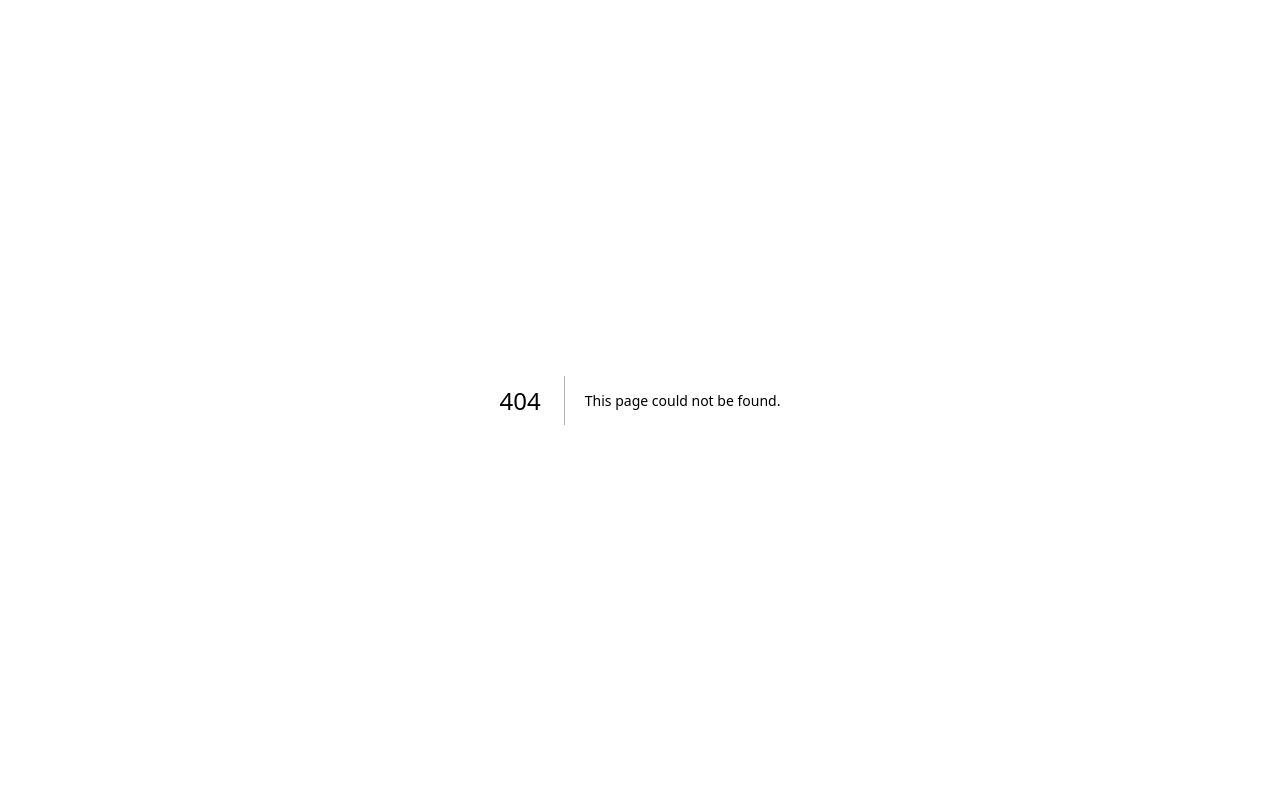
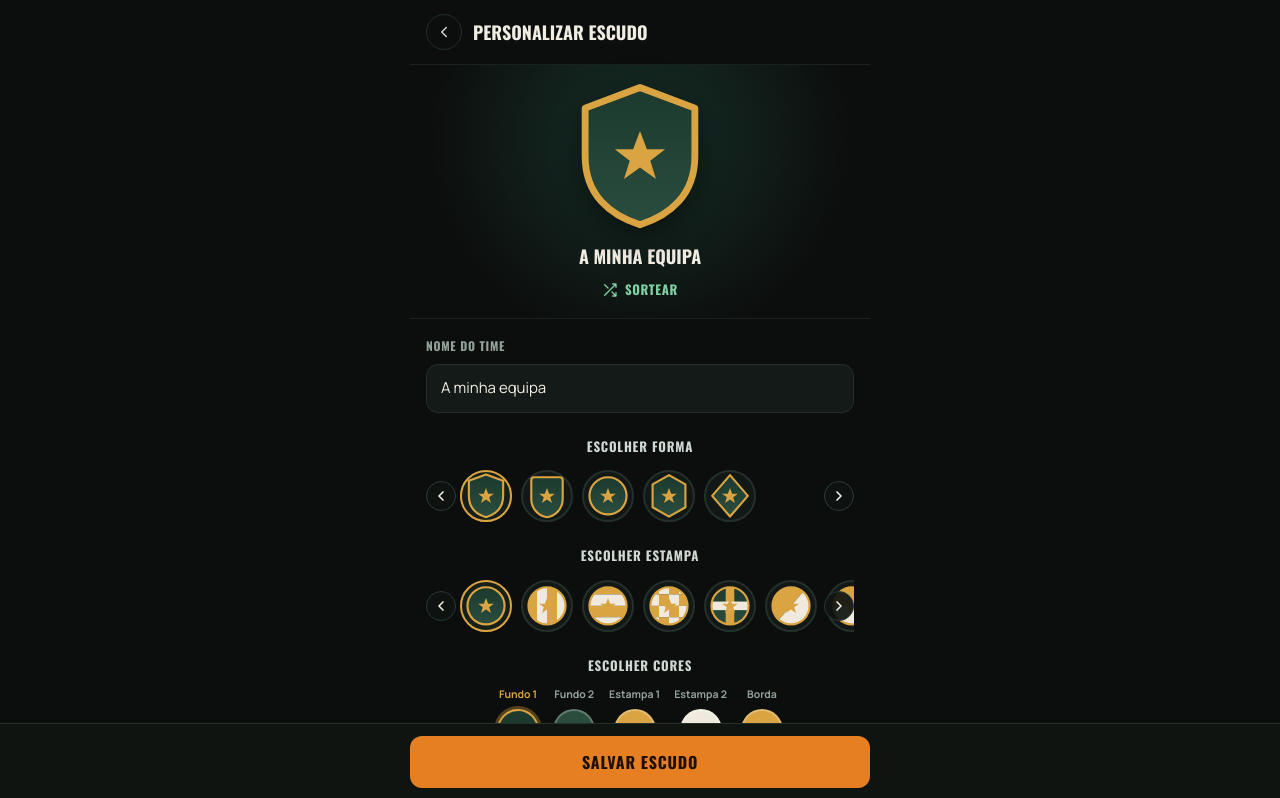
Before and after one commit to KainanPires/ippon-league, a Next.js app: page /escudo in a window 1280 px wide. Before the commit this address had no page. Shown: the top 798 px of the page. Built offline with nearby package versions, Linux system fonts and the light colour scheme.

Commit message:
Add EscudoEditor component for shield customization

```diff
--- /dev/null
+++ b/app/escudo/page.tsx
@@ -0,0 +1,153 @@
+"use client";
+
+import { useState, useEffect, useRef } from "react";
+import { Escudo, SymbolGlyph, loadIdentity, saveIdentity, SHAPES, PATTERNS, SYMBOLS, COLORS, type Identity, type ShapeId, type PatternId, type SymbolId } from "@/components/Escudo";
+
+const FD = "var(--font-geist-mono), system-ui, sans-serif";
+const FB = "var(--font-geist-sans), system-ui, sans-serif";
+const GOLD = "#d9a441";
+const ORANGE = "#e67e22";
+
+type Slot = "bg1" | "bg2" | "stamp1" | "stamp2" | "border";
+const SLOTS: { id: Slot; label: string }[] = [
+  { id: "bg1", label: "Fundo 1" },
+  { id: "bg2", label: "Fundo 2" },
+  { id: "stamp1", label: "Estampa 1" },
+  { id: "stamp2", label: "Estampa 2" },
+  { id: "border", label: "Borda" },
+];
+
+export default function EscudoEditor() {
+  const [id, setId] = useState<Identity | null>(null);
+  const [slot, setSlot] = useState<Slot>("bg1");
+
+  useEffect(() => { setId(loadIdentity()); }, []);
+  if (!id) return <main style={{ minHeight: "100vh", background: "#0c0e0d" }} />;
+
+  function set<K extends keyof Identity>(key: K, value: Identity[K]) {
+    setId((prev) => (prev ? { ...prev, [key]: value } : prev));
+  }
+  function rnd<T>(a: T[]): T { return a[Math.floor(Math.random() * a.length)]; }
+  function sortear() {
+    setId((p) => p ? { ...p, shape: rnd(SHAPES), pattern: rnd(PATTERNS).id, symbol: rnd(SYMBOLS).id, bg1: rnd(COLORS), bg2: rnd(COLORS), stamp1: rnd(COLORS), stamp2: rnd(COLORS), border: rnd(COLORS) } : p);
+  }
+  function guardar() {
+    saveIdentity({ ...id!, name: id!.name.trim() || "A minha equipa" });
+    window.location.href = "/inicio";
+  }
+
+  return (
+    <main style={{ minHeight: "100vh", background: "#0c0e0d", color: "#f1ede2", fontFamily: FB }}>
+      <div style={{ maxWidth: 460, margin: "0 auto", padding: "0 0 110px" }}>
+        <header style={{ display: "flex", alignItems: "center", gap: 11, padding: "14px 16px" }}>
+          <a href="/inicio" aria-label="Voltar ao início" style={{ width: 36, height: 36, borderRadius: "50%", border: "1px solid #243029", display: "flex", alignItems: "center", justifyContent: "center", color: "#cfd8d2", textDecoration: "none", flexShrink: 0 }}>
+            <svg width="18" height="18" viewBox="0 0 24 24" fill="none" stroke="currentColor" strokeWidth="2" strokeLinecap="round" strokeLinejoin="round" aria-hidden="true"><path d="M15 18l-6-6 6-6" /></svg>
+          </a>
+          <h1 style={{ fontFamily: FD, fontSize: 18, fontWeight: 700, textTransform: "uppercase", margin: 0 }}>Personalizar escudo</h1>
+        </header>
+
+        <div style={{ background: "radial-gradient(circle at 50% 28%, #173029, #0c0e0d 72%)", borderTop: "1px solid #1a221d", borderBottom: "1px solid #1a221d", padding: "18px 16px 14px", textAlign: "center" }}>
+          <div style={{ filter: "drop-shadow(0 8px 16px rgba(0,0,0,0.5))", display: "inline-block" }}>
+            <Escudo config={id} size={128} />
+          </div>
+          <div style={{ fontFamily: FD, fontSize: 18, fontWeight: 700, textTransform: "uppercase", marginTop: 8, wordBreak: "break-word" }}>{id.name.trim() || "A minha equipa"}</div>
+          <button onClick={sortear} style={{ marginTop: 10, display: "inline-flex", alignItems: "center", gap: 7, background: "transparent", border: "none", color: "#7fd1a3", fontFamily: FD, fontSize: 13, fontWeight: 700, textTransform: "uppercase", letterSpacing: "0.05em", cursor: "pointer" }}>
+            <svg width="16" height="16" viewBox="0 0 24 24" fill="none" stroke="currentColor" strokeWidth="2" strokeLinecap="round" strokeLinejoin="round" aria-hidden="true"><path d="M16 3h5v5M4 20L21 3M21 16v5h-5M15 15l6 6M4 4l5 5" /></svg>
+            Sortear
+          </button>
+        </div>
+
+        <div style={{ padding: "18px 16px 0" }}>
+          <Label>Nome do time</Label>
+          <input value={id.name} onChange={(e) => set("name", e.target.value.slice(0, 24))} placeholder="Escreve o nome da tua equipa"
+            style={{ width: "100%", boxSizing: "border-box", background: "#141a17", border: "1px solid #243029", borderRadius: 12, padding: "12px 14px", color: "#f1ede2", fontSize: 15, fontFamily: FB, outline: "none", marginBottom: 24 }} />
+
+          <CenterLabel>Escolher forma</CenterLabel>
+          <ScrollRow>
+            {SHAPES.map((s) => (
+              <Thumb key={s} on={id.shape === s} onClick={() => set("shape", s as ShapeId)}>
+                <Escudo config={{ ...id, shape: s as ShapeId }} size={40} />
+              </Thumb>
+            ))}
+          </ScrollRow>
+
+          <CenterLabel>Escolher estampa</CenterLabel>
+          <ScrollRow>
+            {PATTERNS.map((p) => (
+              <Thumb key={p.id} on={id.pattern === p.id} onClick={() => set("pattern", p.id as PatternId)}>
+                <Escudo config={{ ...id, shape: "circle", pattern: p.id as PatternId }} size={40} />
+              </Thumb>
+            ))}
+          </ScrollRow>
+
+          <CenterLabel>Escolher cores</CenterLabel>
+          <div style={{ display: "flex", flexWrap: "wrap", justifyContent: "center", gap: 14, marginBottom: 14 }}>
+            {SLOTS.map((s) => (
+              <div key={s.id} style={{ display: "flex", flexDirection: "column", alignItems: "center", gap: 6 }}>
+                <div style={{ fontSize: 10.5, color: slot === s.id ? GOLD : "#93a39a", fontWeight: 700 }}>{s.label}</div>
+                <button onClick={() => setSlot(s.id)} aria-label={s.label} style={{ width: 42, height: 42, borderRadius: "50%", background: id[s.id], border: `2px solid ${slot === s.id ? GOLD : "rgba(255,255,255,0.25)"}`, boxShadow: slot === s.id ? `0 0 0 3px rgba(217,164,65,0.35)` : "none", cursor: "pointer" }} />
+              </div>
+            ))}
+          </div>
+          <div style={{ display: "flex", flexWrap: "wrap", justifyContent: "center", gap: 10, marginBottom: 24 }}>
+            {COLORS.map((c) => {
+              const on = id[slot].toLowerCase() === c.toLowerCase();
+              return <button key={c} onClick={() => set(slot, c)} aria-label={c} style={{ width: 34, height: 34, borderRadius: "50%", background: c, border: `2px solid ${on ? "#f1ede2" : "rgba(255,255,255,0.18)"}`, boxShadow: on ? `0 0 0 2px ${GOLD}` : "none", cursor: "pointer" }} />;
+            })}
+          </div>
+
+          <CenterLabel>Escolher adorno</CenterLabel>
+          <ScrollRow>
+            {SYMBOLS.map((s) => (
+              <Thumb key={s.id} on={id.symbol === s.id} onClick={() => set("symbol", s.id as SymbolId)}>
+                {s.id === "none" ? <span style={{ color: "#7c8a82", fontSize: 13 }}>—</span> : <svg viewBox="0 0 24 24" width={22} height={22}><SymbolGlyph id={s.id as SymbolId} color="#f1ede2" /></svg>}
+              </Thumb>
+            ))}
+          </ScrollRow>
+        </div>
+      </div>
+
+      <div style={{ position: "fixed", left: 0, right: 0, bottom: 0, background: "#0f1411", borderTop: "1px solid #243029", padding: "12px 16px", zIndex: 50 }}>
+        <div style={{ maxWidth: 460, margin: "0 auto" }}>
+          <button onClick={guardar} style={{ width: "100%", padding: 14, borderRadius: 12, border: "none", background: ORANGE, color: "#1b0f06", fontFamily: FD, fontSize: 16, fontWeight: 700, textTransform: "uppercase", letterSpacing: "0.05em", cursor: "pointer" }}>Salvar escudo</button>
+        </div>
+      </div>
+    </main>
+  );
+}
+
+function Label({ children }: { children: React.ReactNode }) {
+  return <div style={{ fontFamily: FD, fontSize: 12, fontWeight: 700, textTransform: "uppercase", letterSpacing: "0.06em", color: "#93a39a", marginBottom: 9 }}>{children}</div>;
+}
+function CenterLabel({ children }: { children: React.ReactNode }) {
+  return <div style={{ fontFamily: FD, fontSize: 13, fontWeight: 700, textTransform: "uppercase", letterSpacing: "0.06em", color: "#cfd8d2", textAlign: "center", marginBottom: 12 }}>{children}</div>;
+}
+function Thumb({ on, onClick, children }: { on: boolean; onClick: () => void; children: React.ReactNode }) {
+  return (
+    <button onClick={onClick} style={{ flex: "0 0 auto", width: 52, height: 52, display: "flex", alignItems: "center", justifyContent: "center", background: on ? "#16201b" : "#121815", border: `2px solid ${on ? GOLD : "#243029"}`, borderRadius: "50%", cursor: "pointer" }}>
+      {children}
+    </button>
+  );
+}
+function ScrollRow({ children }: { children: React.ReactNode }) {
+  const ref = useRef<HTMLDivElement | null>(null);
+  const go = (dir: number) => { if (ref.current) ref.current.scrollBy({ left: dir * 150, behavior: "smooth" }); };
+  return (
+    <div style={{ position: "relative", marginBottom: 22 }}>
+      <Arrow side="left" onClick={() => go(-1)} />
+      <div ref={ref} style={{ display: "flex", gap: 9, overflowX: "auto", WebkitOverflowScrolling: "touch", scrollbarWidth: "none", padding: "2px 34px" }}>
+        {children}
+      </div>
+      <Arrow side="right" onClick={() => go(1)} />
+    </div>
+  );
+}
+function Arrow({ side, onClick }: { side: "left" | "right"; onClick: () => void }) {
+  return (
+    <button onClick={onClick} aria-label={side === "left" ? "Anterior" : "Seguinte"} style={{ position: "absolute", top: "50%", transform: "translateY(-50%)", [side]: 0, width: 30, height: 30, borderRadius: "50%", background: "rgba(15,20,17,0.92)", border: "1px solid #2a3a33", color: "#f1ede2", display: "flex", alignItems: "center", justifyContent: "center", cursor: "pointer", zIndex: 2 } as React.CSSProperties}>
+      <svg width="16" height="16" viewBox="0 0 24 24" fill="none" stroke="currentColor" strokeWidth="2.5" strokeLinecap="round" strokeLinejoin="round" aria-hidden="true">
+        <path d={side === "left" ? "M15 18l-6-6 6-6" : "M9 18l6-6-6-6"} />
+      </svg>
+    </button>
+  );
+}
```
